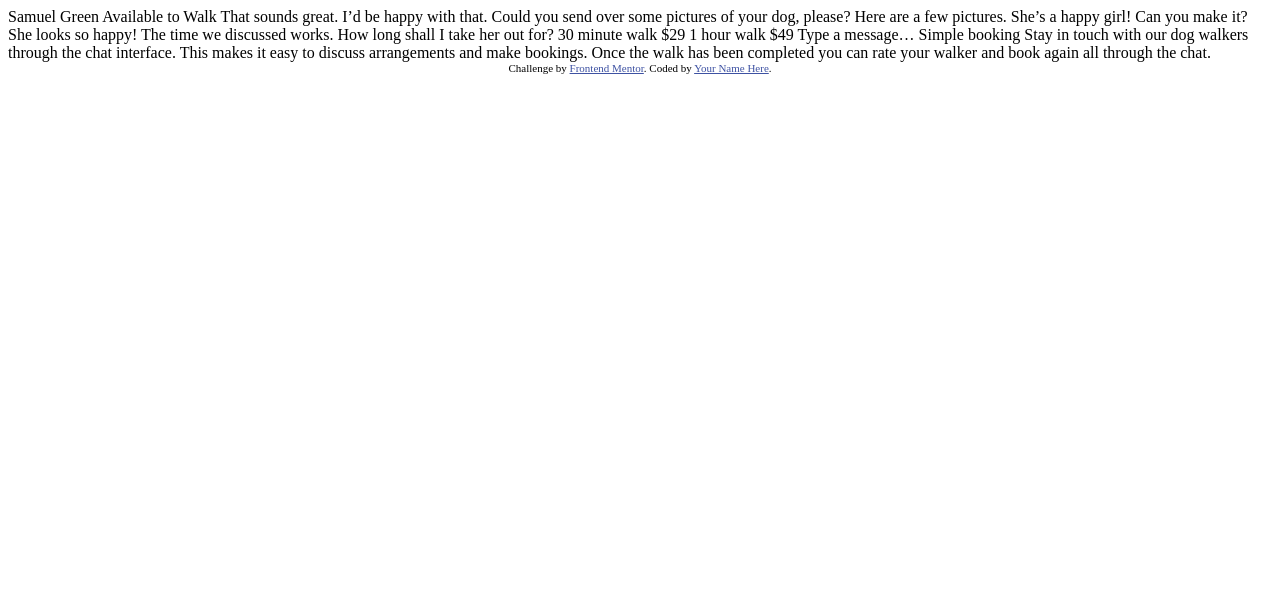
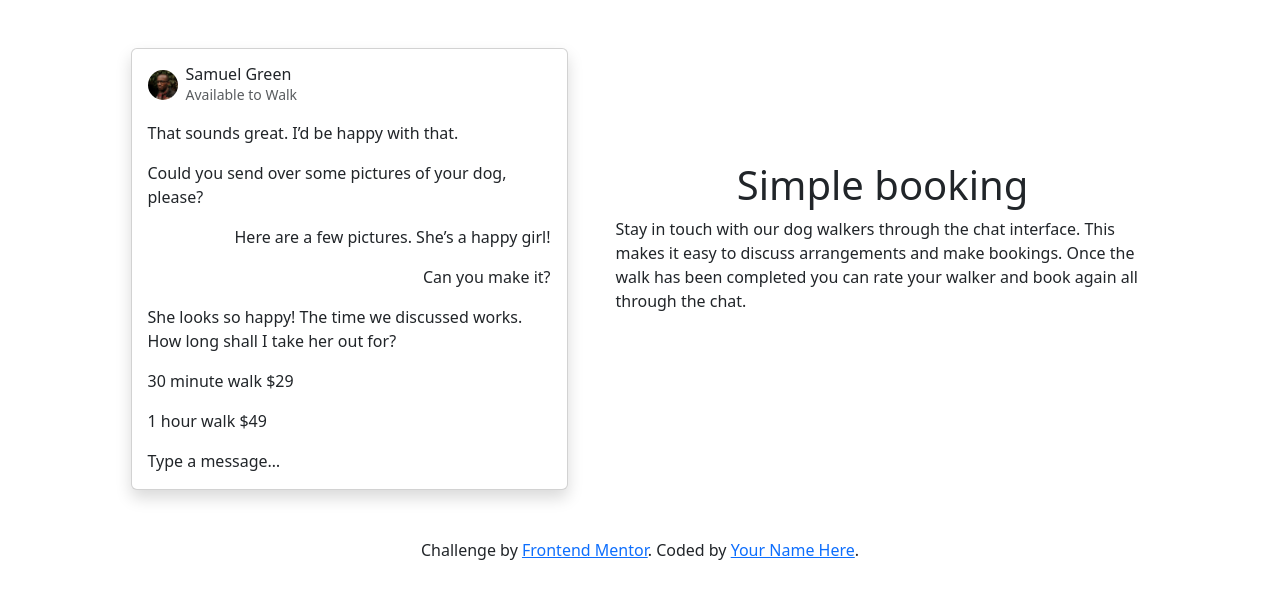
Before and after one commit to Nettec31/chat-app-css-illustration-master, a plain HTML site: page index.html in a window 1280 px wide. Drawn offline with nearby package versions, Linux system fonts and the light colour scheme.

Commit message:
Add Bootstrap grid layout and chat card header structure

```diff
--- a/index.html
+++ b/index.html
@@ -1,49 +1,61 @@
-<!DOCTYPE html>
+<!doctype html>
 <html lang="en">
   <head>
-  <meta charset="UTF-8">
-  <meta name="viewport" content="width=device-width, initial-scale=1.0"> <!-- displays site properly based on user's device -->
+    <meta charset="utf-8">
+    <meta name="viewport" content="width=device-width, initial-scale=1">
+    <title>Bootstrap demo</title>
+    <link href="https://cdn.jsdelivr.net/npm/bootstrap@5.3.9/dist/css/bootstrap.min.css" rel="stylesheet" integrity="sha384-yEPZ7jP9S0QKiUQ0m3jjsO4ProIW7wvR9gXkI7JOGa2XVsw53Yke2bsdkBbjmmiX" crossorigin="anonymous">
+  </head>
+  <body class="container-md py-5">
 
-  <link rel="icon" type="image/png" sizes="32x32" href="./images/favicon-32x32.png">
+    <main>
+      <div class="row align-items-center justify-content-center g-5">
 
-  <title>Frontend Mentor | [Challenge Name Here]</title>
 
-  <!-- Feel free to remove these styles or customise in your own stylesheet 👍 -->
-  <style>
-    .attribution { font-size: 0.6875rem; text-align: center; }
-    .attribution a { color: hsl(228, 45%, 44%); }
-  </style>
-</head>
-<body>
+        <div class="col-lg-5">
+          <div class="card p-3 shadow">
 
-  Samuel Green
-  Available to Walk
+            <header class="d-flex align-items-center mb-3">
 
-  That sounds great. I’d be happy with that.
+            <img src="./images/avatar.jpg" alt="Samuel Green" class="rounded-circle" width="30" height="30">
 
-  Could you send over some pictures of your dog, please?
+            <div class="ms-2">
 
-  Here are a few pictures. She’s a happy girl!
+            <h2 class="h6 mb-0">Samuel Green</h2>
+            <p class="small text-muted mb-0">Available to Walk</p>
+            </div>
+            </header>
+            <p>That sounds great. I’d be happy with that.</p>
+            <p>Could you send over some pictures of your dog, please?</p>
 
-  Can you make it?
+            <p class="align-self-end">Here are a few pictures. She’s a happy girl!</p>
+            <p class="align-self-end">Can you make it?</p>
 
-  She looks so happy! The time we discussed works. How long shall I take her out for?
+            <p>She looks so happy! The time we discussed works. How long shall I take her out for?</p>
 
-  30 minute walk
-  $29
+            <p>30 minute walk $29</p>
+            <p>1 hour walk $49</p>
 
-  1 hour walk
-  $49
+            <div>Type a message…</div>
+          </div>
+        </div>
 
-  Type a message…
 
-  Simple booking
-
+        <div class="col-lg-6">
+          <h1 class="row align-items-center justify-content-center g-5">Simple booking</h1>
+          <p>
             Stay in touch with our dog walkers through the chat interface. This makes it easy to
             discuss arrangements and make bookings. Once the walk has been completed you can rate
             your walker and book again all through the chat.
+          </p>
+        </div>
 
-  <footer class="attribution">
+      </div>
+    </main>
+
+    <script src="https://cdn.jsdelivr.net/npm/bootstrap@5.3.9/dist/js/bootstrap.bundle.min.js" integrity="sha384-WyOxWvTyr1QaMPfiPJSv76iReVthorl5uWlFtZPyK0IEB0hGzo9y5Bp9mYanr8Bu" crossorigin="anonymous"></script>
+
+    <footer class="attribution mt-5 text-center">
       Challenge by <a href="https://www.frontendmentor.io?ref=challenge">Frontend Mentor</a>.
       Coded by <a href="#">Your Name Here</a>.
     </footer>
```
Lines whose indentation alone changed are shown as unchanged.
